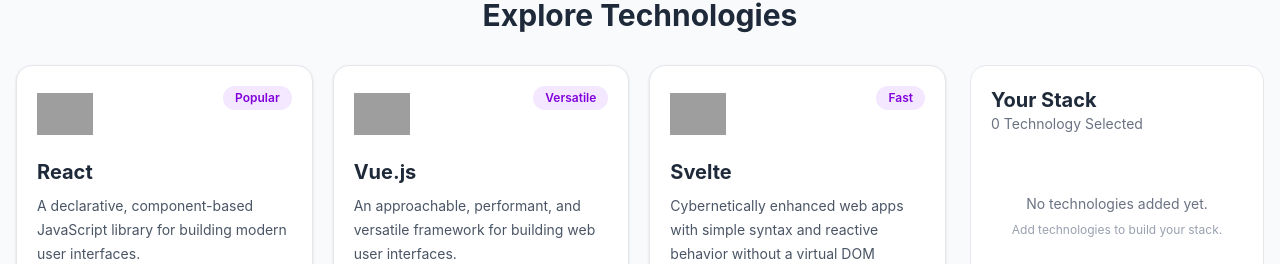
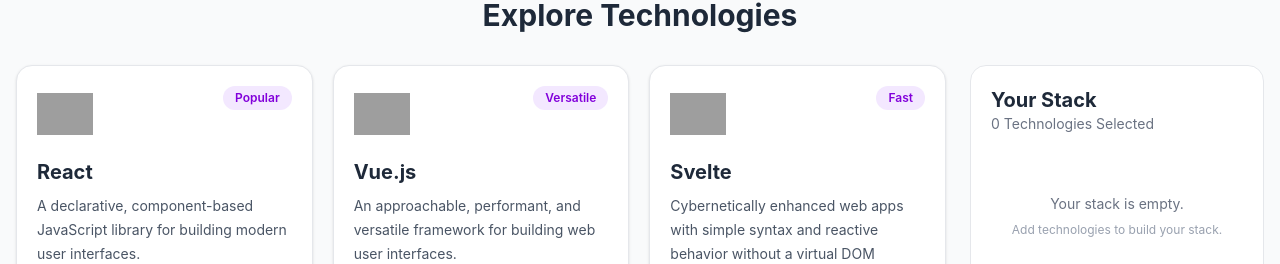
Before and after one commit to suparnatonni/-A-5-Dev-Stack-Builder-Website, a React (Vite) app: page / in a window 1280 px wide. Shown: the part 684-948 px from the top of the page. Built offline with nearby package versions, Linux system fonts and the light colour scheme; grey boxes are pictures that could not be loaded.

Commit message:
techSection done finally

```diff
--- a/package.json
+++ b/package.json
@@ -13,8 +13,8 @@
     "@tailwindcss/vite": "^4.3.3",
     "react": "^19.2.8",
     "react-dom": "^19.2.8",
-    "react-hot-toast": "^2.6.1",
     "react-icons": "^5.7.0",
+    "react-toastify": "^11.1.0",
     "tailwindcss": "^4.3.3"
   },
   "devDependencies": {
--- a/src/App.tsx
+++ b/src/App.tsx
@@ -1,106 +1,36 @@
-// import { Suspense } from "react";
-// import Navber from './component/shared/Navber'
-// import Banner from './component/shared/Banner'
-// import Techs from './component/TechSection/Techs'
-// const fetchtechs = async () => {
-// 	const res = await fetch('/technologies.json')
-// 	const data = await res.json()
-// 	return data
-// }
-
-// const techPromise = fetchtechs()
-// const App = () => {
-//   return (
-//     <div>
-//    <Navber />
-//    <Banner />
-//     <main>
-//         <section className="container mx-auto my-10">
-//           <div className="grid grid-cols-4 gap-5">
-//             <Suspense fallback={<div>loading...</div>}>
-//               <Techs techPromise={techPromise} />
-//             </Suspense>
-//           </div>
-//         </section>
-//       </main>
-//     </div>
-//   );
-// };
-
-// export default App;
-// import { Suspense } from "react";
-// import Navber from "./component/shared/Navber";
-// import Banner from "./component/shared/Banner";
-// import Techs from "./component/TechSection/Techs";
-
-// const fetchtechs = async () => {
-//   const res = await fetch("/technologies.json");
-
-//   const data = await res.json();
-
-//   return data;
-// };
-
-// const techPromise = fetchtechs();
-
-// const App = () => {
-//   return (
-//     <div className="bg-gray-50 min-h-screen">
-
-//       {/* Navbar */}
-//       <Navber />
-
-//       {/* Banner */}
-//       <Banner />
-
-//       {/* Technologies */}
-//       <main>
-//         <section className="container mx-auto my-10 px-4">
-
-//           <h2 className="text-3xl font-bold text-center mb-8 text-gray-800">
-//             Explore Technologies
-//           </h2>
-
-//           <div className="grid grid-cols-1 md:grid-cols-2 lg:grid-cols-3 gap-5">
-
-//             <Suspense fallback={<div>Loading...</div>}>
-
-//               <Techs techPromise={techPromise} />
-
-//             </Suspense>
-
-//           </div>
-
-//         </section>
-//       </main>
-
-//     </div>
-//   );
-// };
-
-// export default App;
-
-import { Suspense } from "react";
+import { useEffect, useState } from "react";
 import Navber from "./component/shared/Navber";
 import Banner from "./component/shared/Banner";
 import Techs from "./component/TechSection/Techs";
 import type { Technology } from "./component/types/technologyTypes";
 
-const fetchtechs = async (): Promise<Technology[]> => {
-  const res = await fetch("/technologies.json");
+const App = () => {
+  const [technologies, setTechnologies] = useState<Technology[]>([]);
+  const [loading, setLoading] = useState(true);
+  const [error, setError] = useState("");
 
-  if (!res.ok) {
-    throw new Error("Failed to fetch technologies");
-  }
+  useEffect(() => {
+    const loadData = async () => {
+      try {
+        const response = await fetch("/technologies.json");
 
-  const data = await res.json();
+        if (!response.ok) {
+          throw new Error("Failed to fetch technologies");
+        }
 
-  return data;
-};
+        const data: Technology[] = await response.json();
 
-const techPromise = fetchtechs();
+        setTechnologies(data);
+      } catch (error) {
+        setError("Failed to load technologies.");
+      } finally {
+        setLoading(false);
+      }
+    };
 
-const App = () => {
+    loadData();
+  }, []);
+
   return (
     <div className="bg-gray-50 min-h-screen">
 
@@ -115,9 +45,28 @@
             Explore Technologies
           </h2>
 
-          <Suspense fallback={<div className="text-center">Loading...</div>}>
-            <Techs techPromise={techPromise} />
-          </Suspense>
+
+          {loading && (
+            <div className="text-center py-10">
+              <p className="text-gray-600 text-lg">
+                Loading technologies...
+              </p>
+            </div>
+          )}
+
+
+          {!loading && error && (
+            <div className="text-center py-10">
+              <p className="text-red-500">
+                {error}
+              </p>
+            </div>
+          )}
+
+
+          {!loading && !error && (
+            <Techs technologies={technologies} />
+          )}
 
         </section>
       </main>
--- a/src/component/Stack/YourStack.tsx
+++ b/src/component/Stack/YourStack.tsx
@@ -14,24 +14,22 @@
   return (
     <aside className="bg-white border border-gray-200 rounded-2xl p-5 h-fit sticky top-5">
 
-      {/* Heading */}
-      <div className="flex justify-between items-center mb-5">
-        <div>
-          <h2 className="text-xl font-bold text-gray-800">
-            Your Stack
-          </h2>
 
-          <p className="text-sm text-gray-500">
-            {stack.length} Technology Selected
-          </p>
-        </div>
+      <div className="mb-5">
+        <h2 className="text-xl font-bold text-gray-800">
+          Your Stack
+        </h2>
+
+        <p className="text-sm text-gray-500">
+          {stack.length} Technologies Selected
+        </p>
       </div>
 
-      {/* Empty State */}
+
       {stack.length === 0 ? (
         <div className="text-center py-10">
           <p className="text-gray-500 text-sm">
-            No technologies added yet.
+            Your stack is empty.
           </p>
 
           <p className="text-gray-400 text-xs mt-2">
@@ -40,7 +38,7 @@
         </div>
       ) : (
         <>
-          {/* Stack Items */}
+
           <div className="space-y-3">
             {stack.map((technology) => (
               <div
@@ -73,7 +71,7 @@
             ))}
           </div>
 
-          {/* Remove All */}
+
           <button
             onClick={onRemoveAll}
             className="w-full mt-5 border border-red-300 text-red-500 hover:bg-red-50 py-2 rounded-full font-semibold"
--- a/src/component/TechSection/TechnologyList.tsx
+++ b/src/component/TechSection/TechnologyList.tsx
@@ -19,7 +19,9 @@
           key={technology.id}
           technology={technology}
           onAddToStack={onAddToStack}
-          isAdded={stack.some((item) => item.id === technology.id)}
+          isAdded={stack.some(
+            (item) => item.id === technology.id
+          )}
         />
       ))}
     </div>
--- a/src/component/TechSection/techs.tsx
+++ b/src/component/TechSection/techs.tsx
@@ -1,78 +1,60 @@
-// import { use } from 'react'
-// import type { Technology } from '../../component/types/technologyTypes'
-
-// interface TechsProps {
-//   techPromise: Promise<Technology[]>;
-// }
-
-// const Techs = ({ techPromise }: TechsProps) => {
-//   const allTechs = use(techPromise);
-
-//   return (
-//     <div>
-//       {allTechs.map((technology) => (
-//         <div key={technology.id}>
-//           {technology.name}
-//         </div>
-//       ))}
-//     </div>
-//   );
-// };
-
-// export default Techs;
-
-
-import { use, useState } from "react";
+import { useState } from "react";
+import { toast } from "react-toastify";
 import type { Technology } from "../types/technologyTypes";
 import TechnologyList from "./TechnologyList";
 import YourStack from "../Stack/YourStack";
 
 interface TechsProps {
-  techPromise: Promise<Technology[]>;
+  technologies: Technology[];
 }
 
-const Techs = ({ techPromise }: TechsProps) => {
-  const allTechs = use(techPromise);
-
+const Techs = ({ technologies }: TechsProps) => {
   const [stack, setStack] = useState<Technology[]>([]);
 
-  // Add to Stack
   const handleAddToStack = (technology: Technology) => {
     const alreadyAdded = stack.some(
       (item) => item.id === technology.id
     );
 
     if (alreadyAdded) {
-      alert(`${technology.name} is already in your stack!`);
+      toast.warning("Already added!");
       return;
     }
 
-    setStack([...stack, technology]);
+    setStack((previousStack) => [
+      ...previousStack,
+      technology,
+    ]);
+
+    toast.success("Technology added!");
   };
 
-  // Remove one
+
   const handleRemove = (id: string) => {
-    setStack(stack.filter((item) => item.id !== id));
+    setStack((previousStack) =>
+      previousStack.filter(
+        (item) => item.id !== id
+      )
+    );
+
+    toast.info("Technology removed!");
   };
 
-  // Remove all
   const handleRemoveAll = () => {
     setStack([]);
+
+    toast.error("All technologies removed!");
   };
 
   return (
     <div className="grid grid-cols-1 lg:grid-cols-4 gap-6">
-
-      {/* Technology Cards - 3 columns */}
       <div className="lg:col-span-3">
         <TechnologyList
-          technologies={allTechs}
+          technologies={technologies}
           stack={stack}
           onAddToStack={handleAddToStack}
         />
       </div>
-
-      {/* Your Stack - 1 column */}
       <div className="lg:col-span-1">
         <YourStack
           stack={stack}
--- a/src/main.tsx
+++ b/src/main.tsx
@@ -1,15 +1,17 @@
-import { StrictMode } from 'react'
-import { createRoot } from 'react-dom/client'
-import './index.css'
-import App from './App.tsx'
-import { Toaster } from 'react-hot-toast'
+import { StrictMode } from "react";
+import { createRoot } from "react-dom/client";
+import "./index.css";
+import App from "./App";
+import { ToastContainer } from "react-toastify";
+import "react-toastify/dist/ReactToastify.css";
 
-createRoot(document.getElementById('root')!).render(
+createRoot(document.getElementById("root")!).render(
   <StrictMode>
     <App />
-    <Toaster
-  position="top-right"
-  reverseOrder={false}
-/>
-  </StrictMode>,
-)
+
+    <ToastContainer
+      position="top-right"
+      autoClose={2000}
+    />
+  </StrictMode>
+);
```
Also changed, not shown: src/component/TechSection/TechnologyCard.tsx (+3 -11 lines), 1 other file (tests, documents, lock files or other folders).
